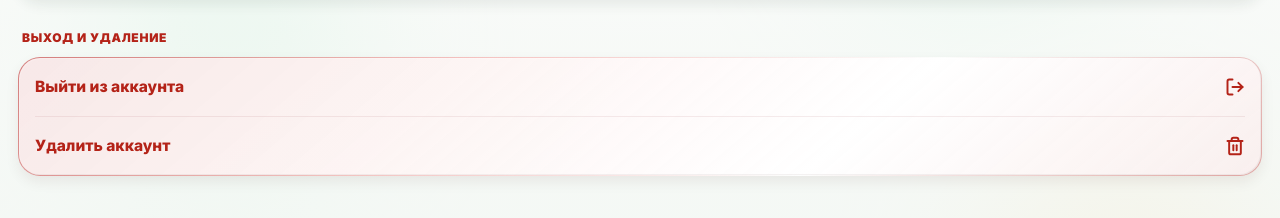
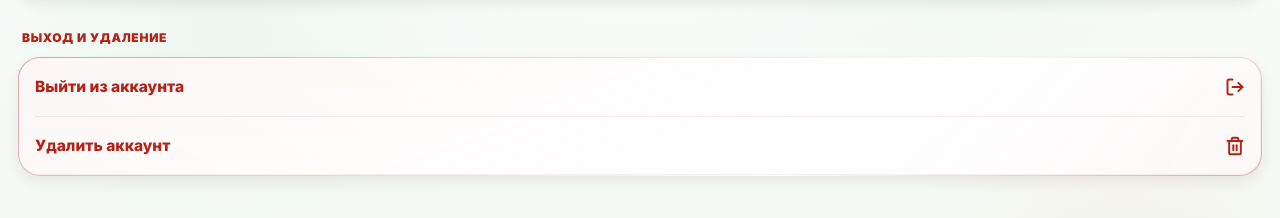
Before and after one commit to goldslugger762/foody-front, a Next.js app: page /me/settings in a window 1280 px wide. Shown: the part 284-502 px from the top of the page. Built offline with nearby package versions, Linux system fonts and the light colour scheme.

Commit message:
Настроил стиль настроек

```diff
--- a/components/profile/settings-screen.tsx
+++ b/components/profile/settings-screen.tsx
@@ -1,5 +1,6 @@
 "use client";
 
+import type { CSSProperties } from "react";
 import { useState } from "react";
 import { useRouter } from "next/navigation";
 import {
@@ -44,12 +45,20 @@ type SettingsScreenProps = {
 
 type PendingAction = "logout" | "delete" | null;
 
-const DANGER_CHROME_STYLE = {
-  background:
-    "linear-gradient(rgba(255,255,255,0.82),rgba(255,255,255,0.82)) padding-box, linear-gradient(140deg, rgba(185,28,28,0.56), rgba(239,68,68,0.30), rgba(255,255,255,0.74), rgba(185,28,28,0.38)) border-box",
-  boxShadow:
-    "0 6px 14px rgba(60,20,20,0.07), inset 1px 1px 0 rgba(255,255,255,0.18), inset -1px -1px 0 rgba(47,11,11,0.05)",
-} as const;
+const SETTINGS_SECTION_STYLES = {
+  accountContainerFill: "rgba(255,255,255,0.82)",
+  accountIconBackground: (brand: string) => `${brand}1F`,
+  dangerContainer: {
+    background:
+      "linear-gradient(rgba(255,255,255,0.9),rgba(255,255,255,0.92)) padding-box, linear-gradient(150deg, rgba(185,28,28,0.4), rgba(239,68,68,0.20), rgba(255,255,255,0.74), rgba(185,28,28,0.35)) border-box",
+    boxShadow:
+      "0 6px 14px rgba(60,20,20,0.07), inset 1px 1px 0 rgba(255,255,255,0.18), inset -1px -1px 0 rgba(47,11,11,0.05)",
+  },
+} satisfies {
+  accountContainerFill: string;
+  accountIconBackground: (brand: string) => string;
+  dangerContainer: CSSProperties;
+};
 
 function canAnimate(shouldReduceMotion: boolean | null) {
   return !shouldReduceMotion;
@@ -140,7 +149,7 @@ function AccountItem({
       <span
         className="grid size-10 shrink-0 place-items-center rounded-[14px]"
         style={{
-          background: `${brand}1F`,
+          background: SETTINGS_SECTION_STYLES.accountIconBackground(brand),
           boxShadow: "0 5px 12px rgba(20,40,28,0.06)",
         }}
       >
@@ -267,7 +276,7 @@ function ConfirmationDialog({
             variant="destructive"
             disabled={pending}
             className="h-10 w-full rounded-[18px] border border-transparent bg-white px-4 text-[14px] font-bold text-[#8F1D1D] shadow-[0_8px_20px_rgba(60,20,20,0.08),inset_1px_1px_0_rgba(255,255,255,0.72),inset_-1px_-1px_0_rgba(255,255,255,0.28)] hover:bg-white focus-visible:ring-red-900/15"
-            style={DANGER_CHROME_STYLE}
+            style={SETTINGS_SECTION_STYLES.dangerContainer}
             onClick={(event) => {
               event.preventDefault();
               onConfirm();
@@ -362,7 +371,10 @@ export function SettingsScreen({ brand, palette }: SettingsScreenProps) {
             <SettingsSection title="Аккаунт">
               <div
                 className="overflow-hidden rounded-[22px] border border-transparent"
-                style={getReviewChromeStyle(brand, "rgba(255,255,255,0.72)")}
+                style={getReviewChromeStyle(
+                  brand,
+                  SETTINGS_SECTION_STYLES.accountContainerFill
+                )}
               >
                 <AccountItem
                   brand={brand}
@@ -390,7 +402,7 @@ export function SettingsScreen({ brand, palette }: SettingsScreenProps) {
             >
               <div
                 className="overflow-hidden rounded-[22px] border border-transparent"
-                style={DANGER_CHROME_STYLE}
+                style={SETTINGS_SECTION_STYLES.dangerContainer}
               >
                 <DangerButton
                   disabled={isAnyActionPending}
```
